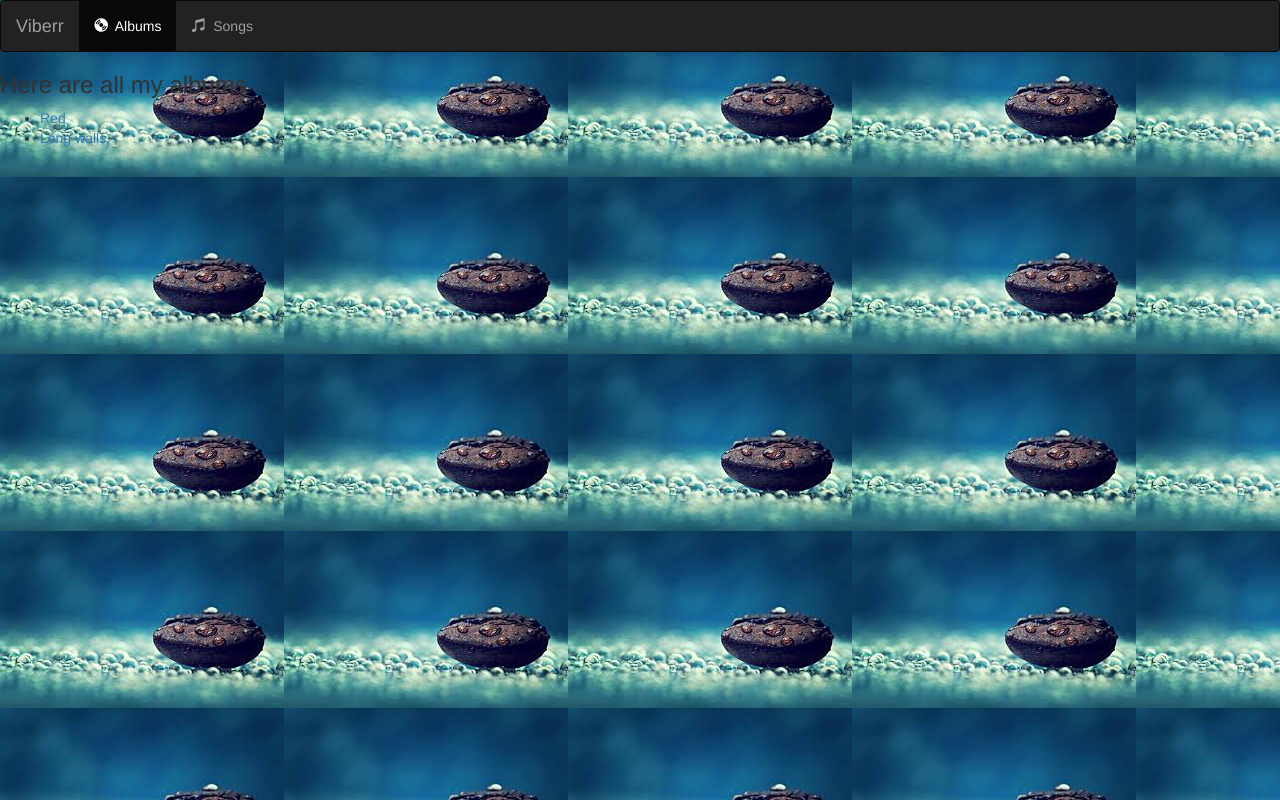
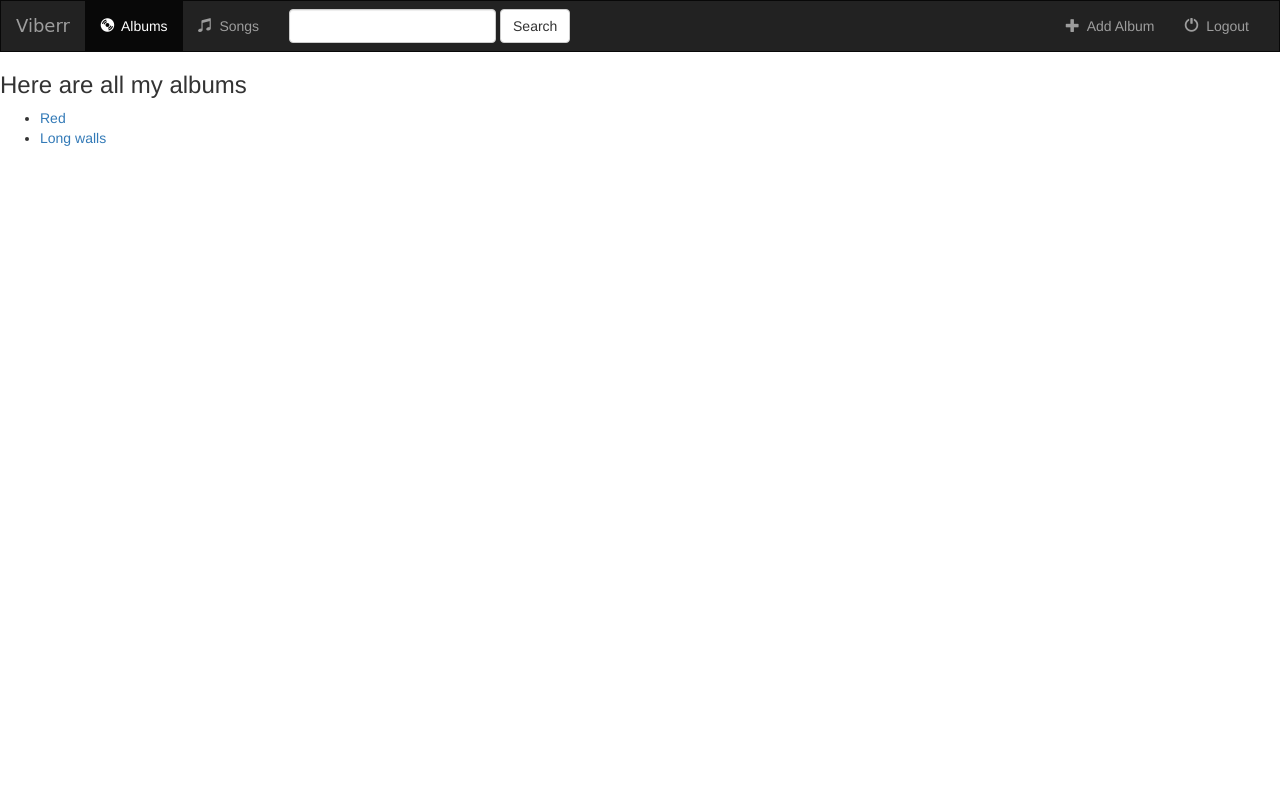
Before and after one commit to manishSRM/website, a Django app: template music/templates/music/index.html in a window 1280 px wide. Run offline with Django 3.2, Linux system fonts and the light colour scheme; the template is opened without the code that fills it: values that come from a table or form of the project are taken from there, others are empty; data comes from the database, SQL or seed files in the repository; both versions use the stored data as it was after the commit; parts of the project's set-up code (start-up, migrations or seed data) failed here and were passed over; some libraries are stand-ins or nearby versions.

Commit message:
css file added

```diff
--- a/music/static/music/style.css
+++ b/music/static/music/style.css
@@ -1,3 +1,11 @@
 body {
-    background: white url("images/background.png");
+    background: white;
 }
+
+.navbar {
+    border-radius: 0;
+}
+
+.navbar-brand {
+    font-family: 'Satisfy', cursive;
+}
--- a/music/templates/music/index.html
+++ b/music/templates/music/index.html
@@ -20,7 +20,7 @@
         </div>
 
         <!-- Items -->
-        <div class="collapse navbar-collapse">
+        <div class="collapse navbar-collapse" id="topNavBar">
             <ul class="nav navbar-nav">
                 <li class="active">
                     <a href="{% url 'music:index' %}">
@@ -28,15 +28,33 @@
                         Albums
                     </a>
                 </li>
-                <li class="">
+                <li class="#">
                     <a href="{% url 'music:index' %}">
                         <span class="glyphicon glyphicon-music" aria-hidden="true"></span>&nbsp;
                         Songs
                     </a>
                 </li>
             </ul>
+
+            <form class="navbar-form navbar-left" role="search" method="get" action="#">
+                <div class="form-group">
+                    <input type="text" class="form-control" name="q" value="">
+                </div>
+                <button type="submit" class="btn btn-default">Search</button>
+            </form>
+            <ul class="nav navbar-nav navbar-right">
+                <li class="">
+                    <a href="#">
+                        <span class="glyphicon glyphicon-plus" aria-hidden="true"></span>&nbsp; Add Album
+                    </a>
+                </li>
+                <li class="">
+                    <a href="#">
+                        <span class="glyphicon glyphicon-off" aria-hidden="true"></span>&nbsp; Logout
+                    </a>
+                </li>
+            </ul>
         </div>
-
 
     </div>
 </nav>
```
Also changed, not shown: db.sqlite3.
